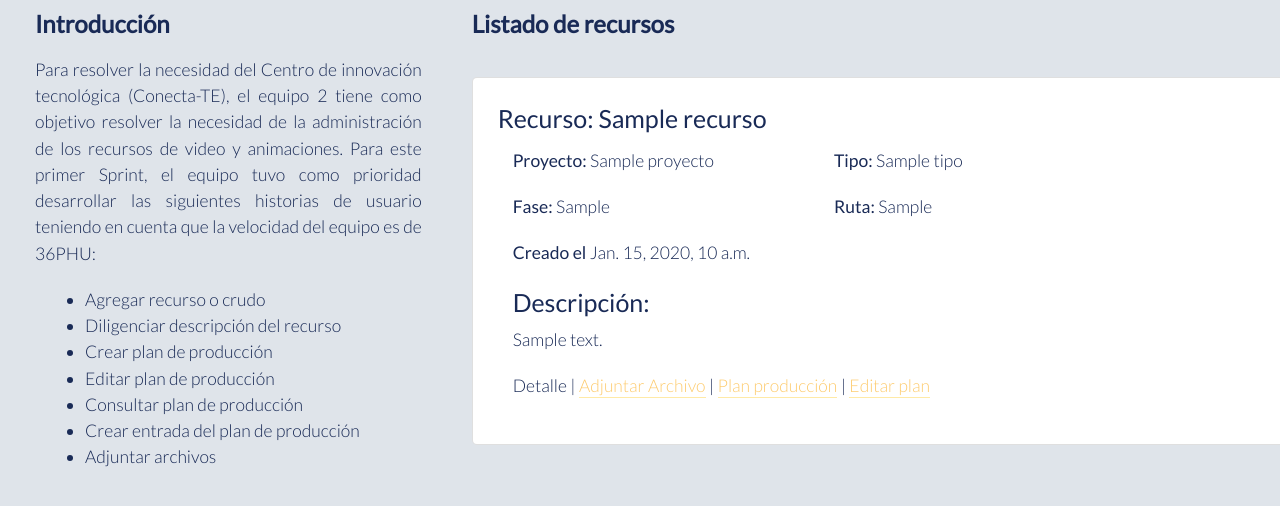
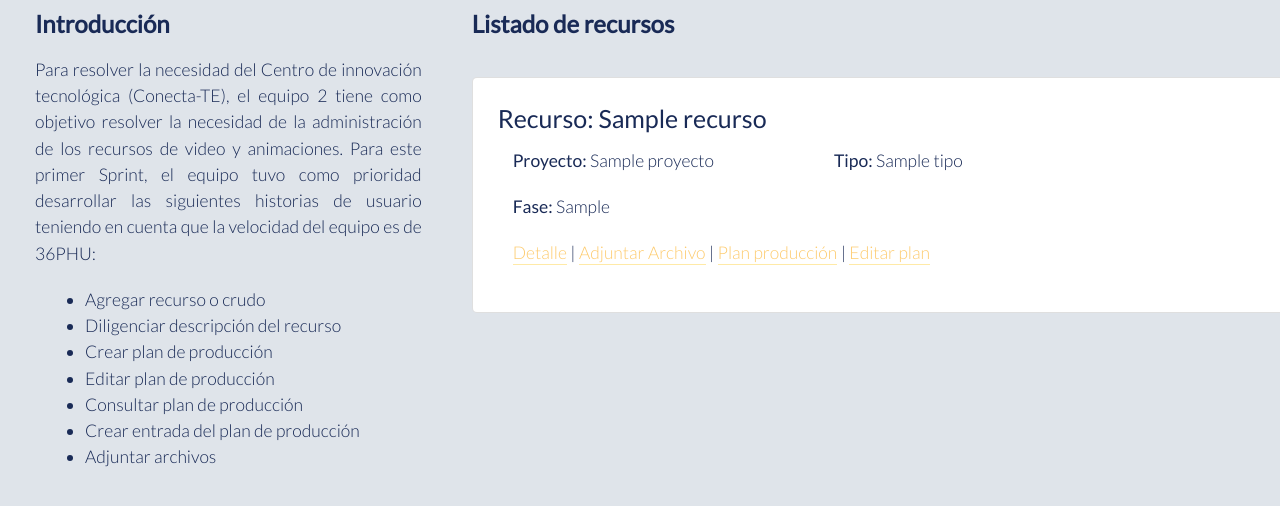
Before and after one commit to juniorportom/proyecto-agiles, a Django app: template templates/forms/recurso_list.html in a window 1280 px wide. Shown: the part 154-660 px from the top of the page. Run offline with Django 3.2, Linux system fonts and the light colour scheme; the template is opened without the code that fills it: most values are stand-ins (such as "Sample title", 1, 10 or a date in 2020); some libraries are stand-ins or nearby versions.

Commit message:
Se realiza ajuste de la información de las tarjetas de recursos

```diff
--- a/templates/forms/recurso_list.html
+++ b/templates/forms/recurso_list.html
@@ -48,20 +48,14 @@
                   <div class="col-md-5 mx-auto">
                     <p><b>Proyecto: </b>{{recurso.proyecto}}</p>
                     <p><b>Fase: </b>{{recurso.get_fase_display}}</p>
-                      <p><b>Creado el</b> {{recurso.fecha_creacion}}</p>
                 </div>
 
                   <div class="col-md-7 ">
                      <p><b>Tipo: </b>{{recurso.tipo}}</p>
-                    <p><b>Ruta: </b>{{recurso.ruta_compartida}}</p>
                   </div>
                 </div>
-                  <h5>Descripción:</h5>
-                    <p style="max-width: 90%">
-                      {{recurso.descripcion|striptags|safe|truncatechars:"200"}}
-                    </p>
                    <p>
-                      <a>Detalle</a>
+                    <a href="{% url 'recurso' recurso.id %}">Detalle</a>
                   | <a href="{% url 'create-archivo' recurso.id %}">Adjuntar Archivo</a>
                   | <a href="{% url 'view-plan' idRecurso=recurso.id %}">Plan producción</a>
                   | <a href="{% url 'editar-plan' idRecurso=recurso.id %}">Editar plan</a>
```
